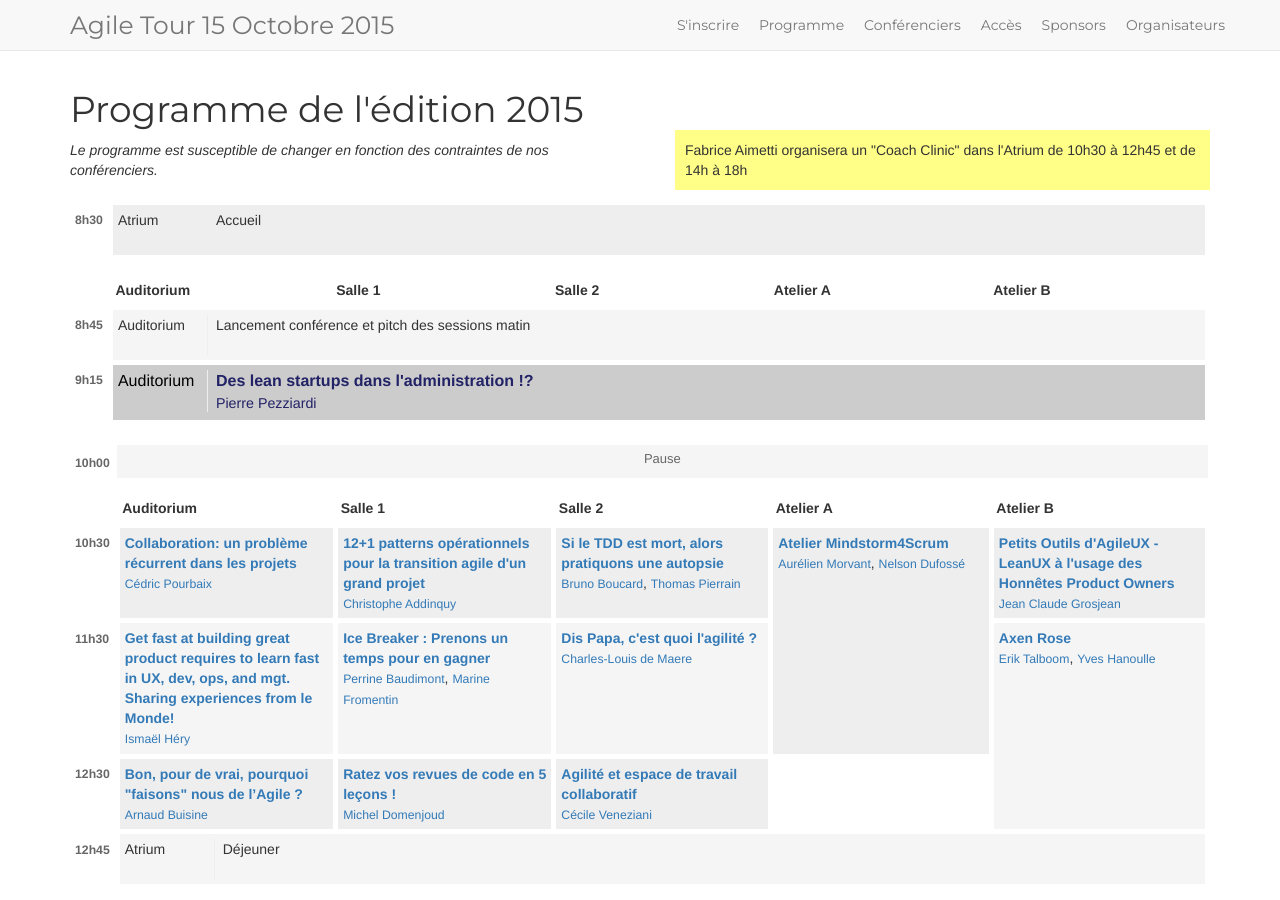
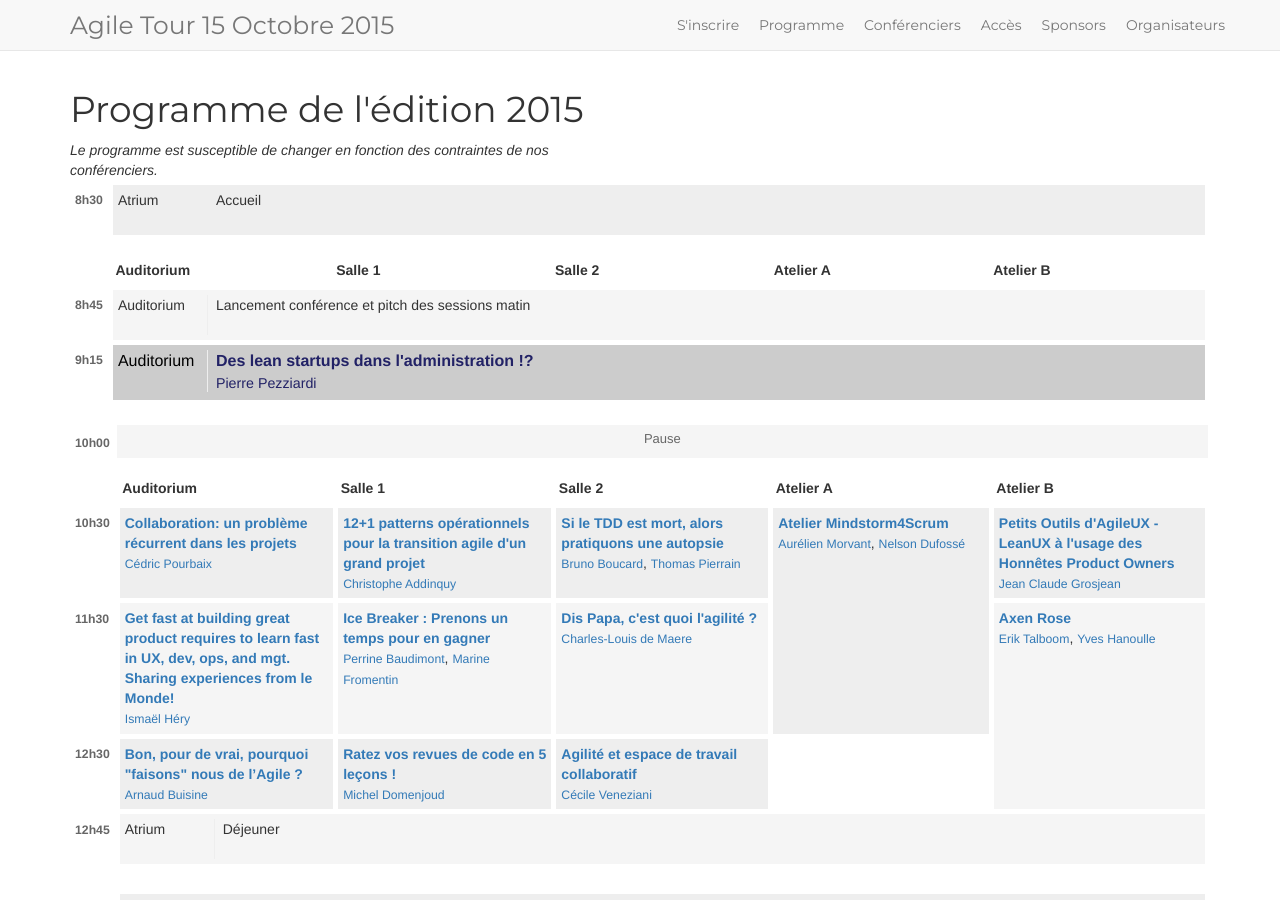
Before and after one commit to jak78/agile-tour-lille-2017, a Jekyll site: the page built from 00-schedule.html, in a window 1280 px wide and 900 px high. Built offline with Jekyll 4.4.1, drawn with Linux system fonts in a browser that asks for light colours; nearby versions of some CDN libraries.

Commit message:
removed Fabrice from schedule

```diff
--- a/00-schedule.html
+++ b/00-schedule.html
@@ -11,9 +11,6 @@ permalink: /programme/
             <i>
             Le programme est susceptible de changer en fonction des contraintes de nos conférenciers.
             </i>
-        </div>
-        <div class="col-md-6 col-xs-12">
-            <p style="padding: 10px; margin: -10px 0 10px 20px ; background: #ff8">Fabrice Aimetti organisera un "Coach Clinic" dans l'Atrium de 10h30 à 12h45 et de 14h à 18h</p>
         </div>
     </div>
 
```
